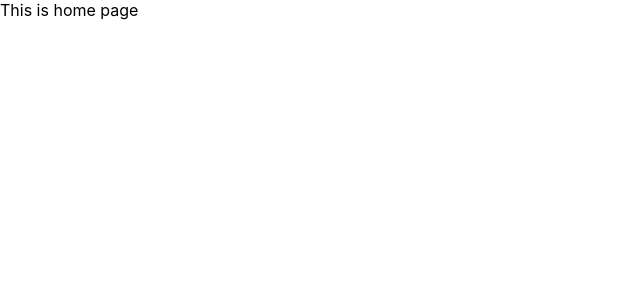
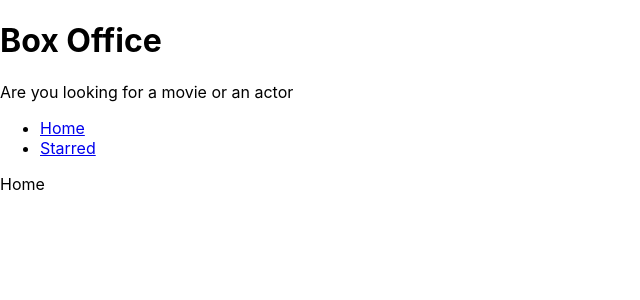
Before and after one commit to SaiPriyatham10/Box-Office, a React (Create React App) app: page / in a window 1280 px wide. Shown: the top 300 px of the page, without its empty margins (0-640 px from the left). Built offline with nearby package versions, Linux system fonts and the light colour scheme.

Commit message:
Everything is clean or organised

```diff
--- a/src/App.js
+++ b/src/App.js
@@ -1,18 +1,21 @@
 import React from 'react'
 import {Switch, Route} from 'react-router-dom'
+import Starred from './pages/Starred';
+import Home from './pages/Home';
+
 
 function App() {
   return (
     <Switch>
 
-      <Route exact path="/">This is home page</Route>
+      <Route exact path="/"><Home /></Route>
 
-      <Route exact path="/starred"> This is starred </Route>
+      <Route exact path="/starred"><Starred /></Route>
 
       <Route>
         This is a 404 page
       </Route>
-     </Switch>
+    </Switch>
   );
 }
 
--- /dev/null
+++ b/src/components/MainPageLayout.js
@@ -0,0 +1,15 @@
+import React from 'react'
+import Navs from './Navs'
+import Title from './Title';
+
+const MainPageLayout = ({ children}) =>{
+    return (
+        <div>
+            <Title title="Box Office" subtitle="Are you looking for a movie or an actor" />
+            <Navs />
+            {children}
+        </div>
+    );
+}
+
+export default MainPageLayout;
--- /dev/null
+++ b/src/components/Navs.js
@@ -0,0 +1,28 @@
+import React from 'react'
+import {Link} from 'react-router-dom'
+
+
+const LINKS = [
+    {to: '/', text: 'Home'},
+    {to: '/starred', text:'Starred'}
+]
+
+const Navs = () => {
+    return (
+        <div>
+            <ul>
+                {
+                    LINKS.map(item =>
+                    <li key={item.to}>
+                        <Link to={item.to}>
+                            {item.text}
+                        </Link>
+                        </li>
+                        )
+                }
+            </ul>
+        </div>
+    );
+}
+
+export default Navs;
--- /dev/null
+++ b/src/components/Title.js
@@ -0,0 +1,17 @@
+import React from 'react'
+
+
+const Title = ({title,subtitle}) => {
+    return(
+        <div>
+            <h1>
+                {title}
+            </h1>
+            <p>
+                {subtitle}
+            </p>
+        </div>
+    );
+}
+
+export default Title;
--- /dev/null
+++ b/src/pages/Home.js
@@ -0,0 +1,12 @@
+import React from 'react'
+import MainPageLayout from '../components/MainPageLayout';
+
+const Home = () => {
+    return(
+        <MainPageLayout>
+            Home
+        </MainPageLayout>
+    );
+}
+
+export default Home;
--- /dev/null
+++ b/src/pages/Starred.js
@@ -0,0 +1,12 @@
+import React from 'react'
+import MainPageLayout from '../components/MainPageLayout';
+
+const Starred = () => {
+    return (
+        <MainPageLayout>
+            This is Starred
+        </MainPageLayout>
+    );
+}
+
+export default Starred;
```
